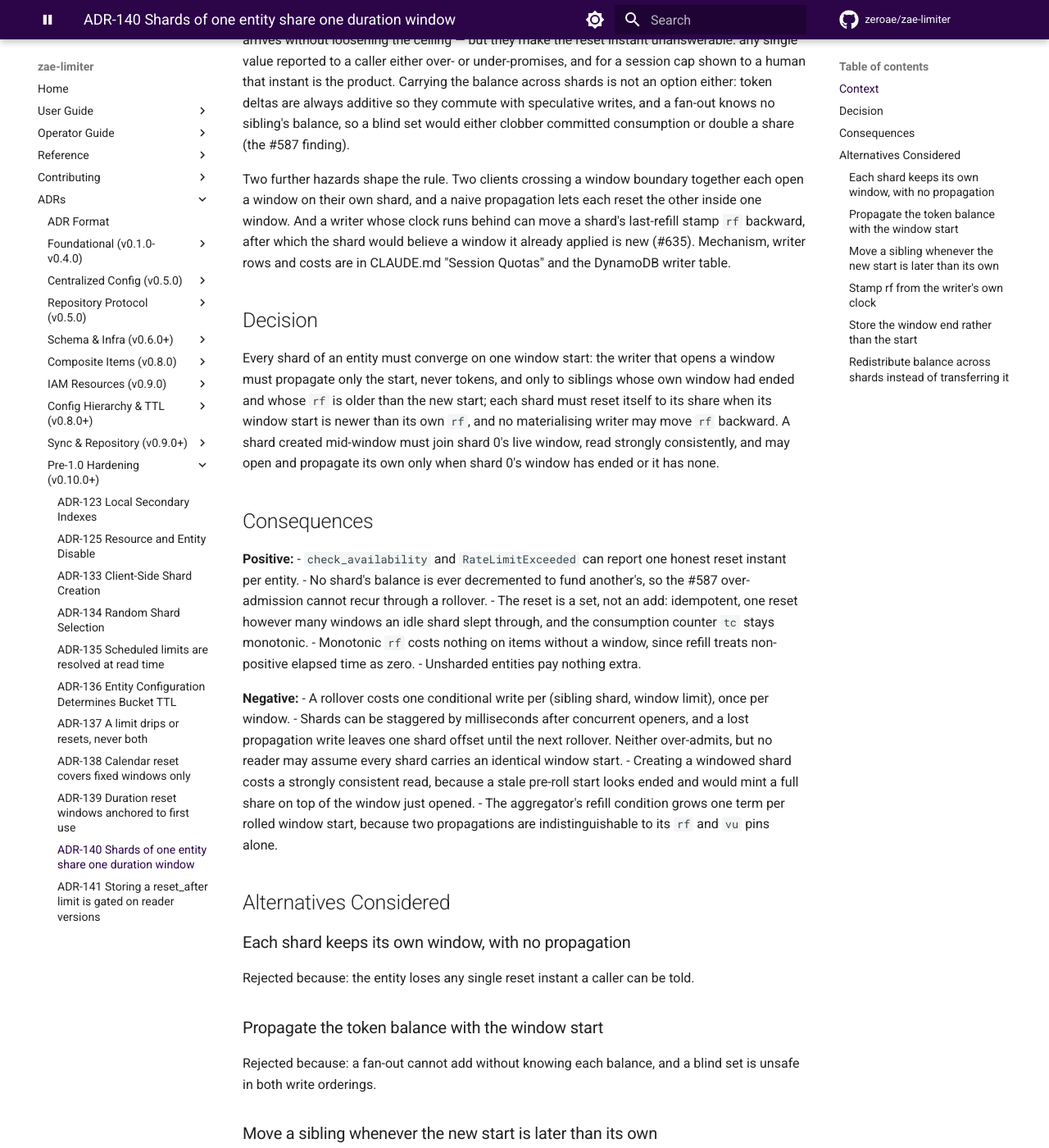
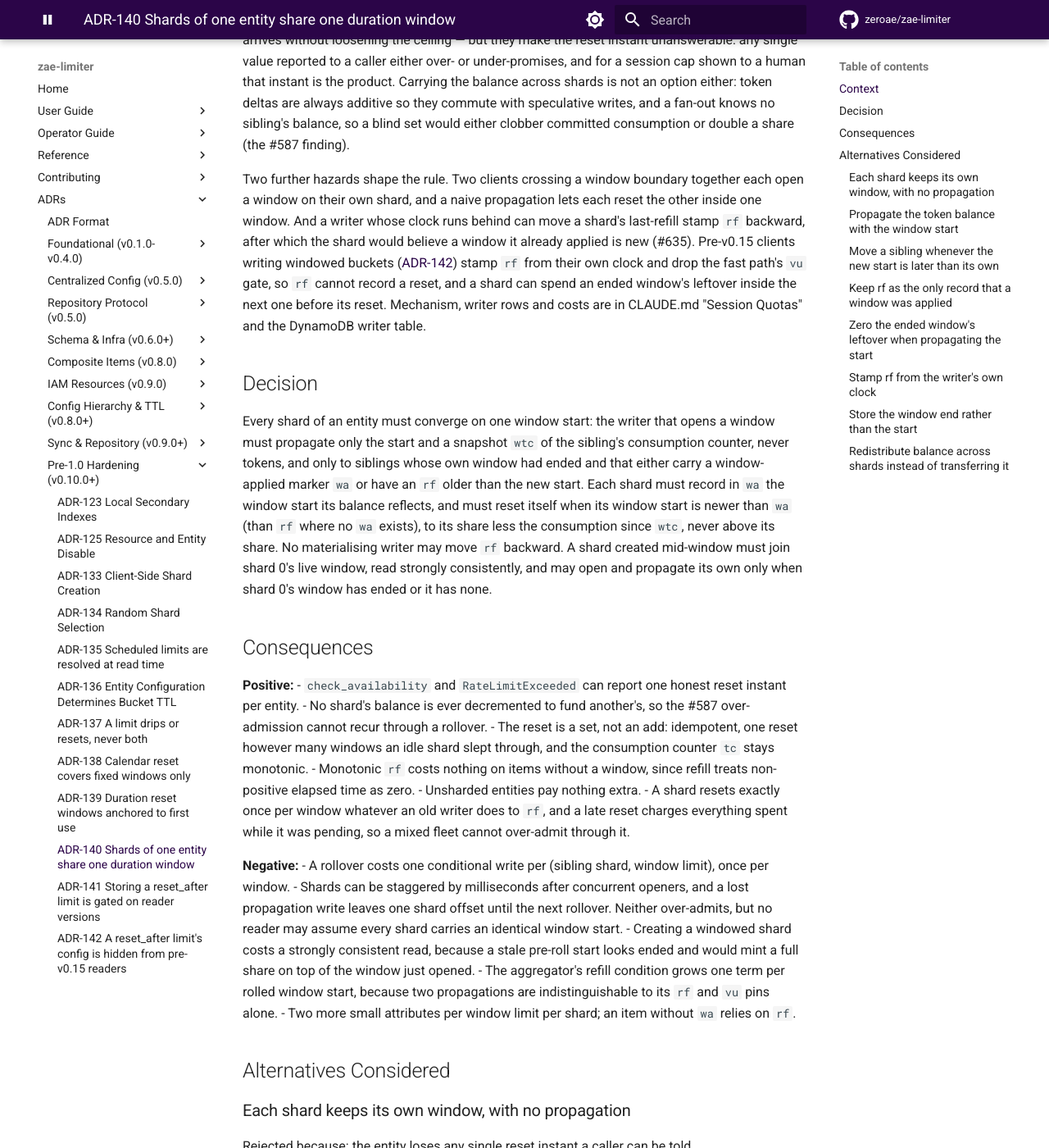
Before and after one commit to zeroae/zae-limiter, an MkDocs documentation site: the page built from docs/adr/140-duration-window-shard-coherence.md, in a window 1280 px wide and 1400 px high, scrolled down 497 px. Shown: the whole window at 82% size. Built offline with MkDocs 1.6.1 and Material for MkDocs 9.7.7, drawn with Linux system fonts in a browser that asks for light colours; comment, search, counter and statistics services are not loaded; the version menu is left out; some of the changed text lies outside the part shown.

Commit message:
📝 docs(adr): record #640 in ADR-140 and a new ADR-142
The split in #651 leaves ADR-139 to the window itself, so the #640
decisions move to where they belong. ADR-140's decision now requires
the window-applied marker (roll on ws > wa, falling back to rf) and the
fan-out's consumption snapshot (reset to the share less what was spent
since, never above it), with the rejected alternatives. The new
ADR-142 records the w_ config prefix, the dual-prefix reader rule, the
owner's acceptance of the on_unavailable=block trade-off, and the TTL
and old-admin risks. ADR-141's deferred alternative now points at it.

Refs #640

Co-Authored-By: Claude Opus 5.5 <noreply@anthropic.com>

```diff
--- a/docs/adr/140-duration-window-shard-coherence.md
+++ b/docs/adr/140-duration-window-shard-coherence.md
@@ -2,8 +2,8 @@
 
 **Status:** Proposed
 **Date:** 2026-09-27
-**Issue:** [#624](https://github.com/zeroae/zae-limiter/issues/624), [#625](https://github.com/zeroae/zae-limiter/issues/625), [#635](https://github.com/zeroae/zae-limiter/issues/635)
-**Related:** [ADR-139](139-duration-reset-windows.md), ADR-133, ADR-134, [#597](https://github.com/zeroae/zae-limiter/issues/597)
+**Issue:** [#624](https://github.com/zeroae/zae-limiter/issues/624), [#625](https://github.com/zeroae/zae-limiter/issues/625), [#635](https://github.com/zeroae/zae-limiter/issues/635), [#640](https://github.com/zeroae/zae-limiter/issues/640)
+**Related:** [ADR-139](139-duration-reset-windows.md), [ADR-142](142-hide-reset-after-config.md), ADR-133, ADR-134, [#597](https://github.com/zeroae/zae-limiter/issues/597)
 
 ## Context
 
@@ -24,17 +24,23 @@ share (the #587 finding).
 Two further hazards shape the rule. Two clients crossing a window boundary together each open a
 window on their own shard, and a naive propagation lets each reset the other inside one window.
 And a writer whose clock runs behind can move a shard's last-refill stamp `rf` backward, after
-which the shard would believe a window it already applied is new (#635). Mechanism, writer rows
-and costs are in CLAUDE.md "Session Quotas" and the DynamoDB writer table.
+which the shard would believe a window it already applied is new (#635). Pre-v0.15 clients
+writing windowed buckets ([ADR-142](142-hide-reset-after-config.md)) stamp `rf` from their own
+clock and drop the fast path's `vu` gate, so `rf` cannot record a reset, and a shard can spend an
+ended window's leftover inside the next one before its reset. Mechanism, writer rows and costs
+are in CLAUDE.md "Session Quotas" and the DynamoDB writer table.
 
 ## Decision
 
 Every shard of an entity must converge on one window start: the writer that opens a window must
-propagate only the start, never tokens, and only to siblings whose own window had ended and whose
-`rf` is older than the new start; each shard must reset itself to its share when its window start
-is newer than its own `rf`, and no materialising writer may move `rf` backward. A shard created
-mid-window must join shard 0's live window, read strongly consistently, and may open and
-propagate its own only when shard 0's window has ended or it has none.
+propagate only the start and a snapshot `wtc` of the sibling's consumption counter, never tokens,
+and only to siblings whose own window had ended and that either carry a window-applied marker `wa`
+or have an `rf` older than the new start. Each shard must record in `wa` the window start its
+balance reflects, and must reset itself when its window start is newer than `wa` (than `rf` where
+no `wa` exists), to its share less the consumption since `wtc`, never above its share. No
+materialising writer may move `rf` backward. A shard created mid-window must join shard 0's live
+window, read strongly consistently, and may open and propagate its own only when shard 0's
+window has ended or it has none.
 
 ## Consequences
 
@@ -47,6 +53,8 @@ propagate its own only when shard 0's window has ended or it has none.
 - Monotonic `rf` costs nothing on items without a window, since refill treats non-positive
   elapsed time as zero.
 - Unsharded entities pay nothing extra.
+- A shard resets exactly once per window whatever an old writer does to `rf`, and a late reset
+  charges everything spent while it was pending, so a mixed fleet cannot over-admit through it.
 
 **Negative:**
 - A rollover costs one conditional write per (sibling shard, window limit), once per window.
@@ -57,6 +65,7 @@ propagate its own only when shard 0's window has ended or it has none.
   looks ended and would mint a full share on top of the window just opened.
 - The aggregator's refill condition grows one term per rolled window start, because two
   propagations are indistinguishable to its `rf` and `vu` pins alone.
+- Two more small attributes per window limit per shard; an item without `wa` relies on `rf`.
 
 ## Alternatives Considered
 
@@ -71,6 +80,13 @@ in both write orderings.
 Rejected because: concurrent openers then reset each other's shard inside one window, which
 over-admits.
 
+### Keep `rf` as the only record that a window was applied
+Rejected because: a pre-v0.15 writer's clock then rolls a window twice or never.
+
+### Zero the ended window's leftover when propagating the start
+Rejected because: debt from `adjust()` after a zero-estimate lease is still forgiven by the
+reset, and a clone of a shard with a pending reset is never propagated to.
+
 ### Stamp `rf` from the writer's own clock
 Rejected because: a slow clock moves `rf` backward past the window start and re-applies the reset
 on every request from that clock.
--- a/mkdocs.yml
+++ b/mkdocs.yml
@@ -206,3 +206,4 @@ nav:
           - ADR-139 Duration reset windows anchored to first use: adr/139-duration-reset-windows.md
           - ADR-140 Shards of one entity share one duration window: adr/140-duration-window-shard-coherence.md
           - ADR-141 Storing a reset_after limit is gated on reader versions: adr/141-reset-after-version-gate.md
+          - ADR-142 A reset_after limit's config is hidden from pre-v0.15 readers: adr/142-hide-reset-after-config.md
```
Also changed, not shown: docs/adr/141-reset-after-version-gate.md (+4 -5 lines), docs/adr/142-hide-reset-after-config.md (added, +77 -0 lines), docs/guide/session-quotas.md (+2 -0 lines).
